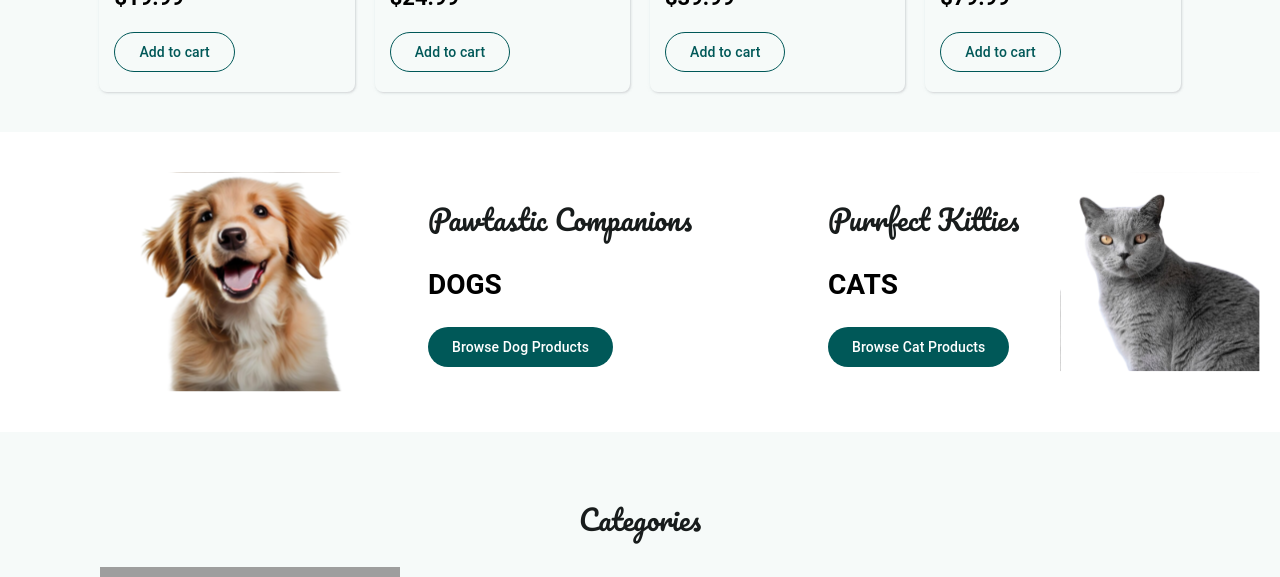
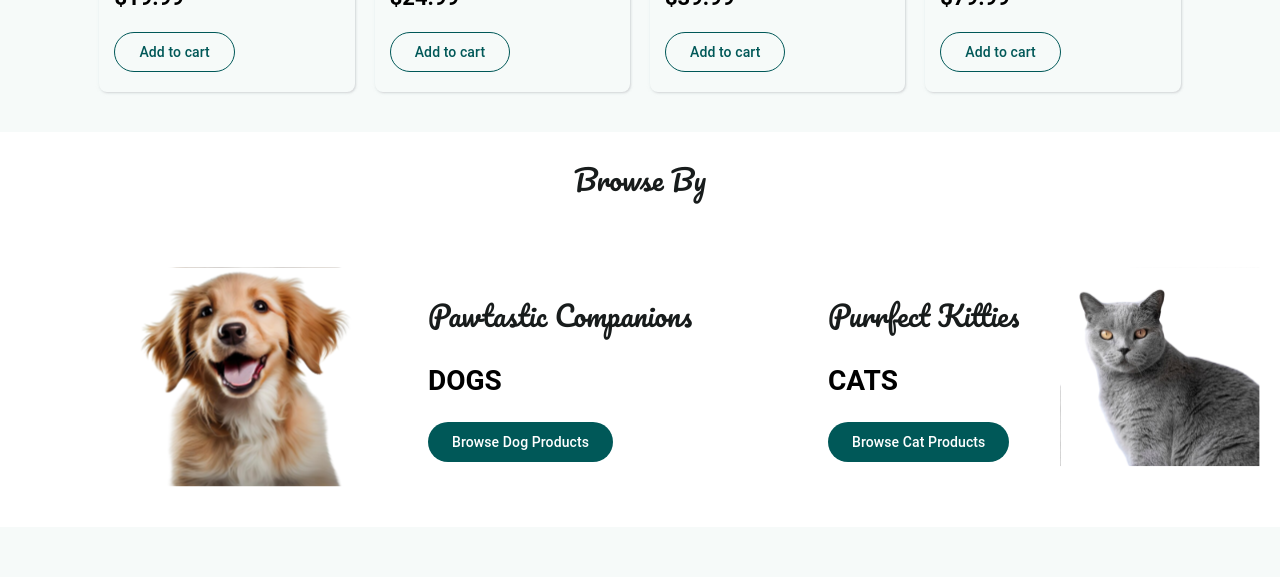
Before and after one commit to Emetila/paws-and-purrs, a React (Create React App) app: page / in a window 1280 px wide. Shown: the part 1520-2097 px from the top of the page. Built offline with nearby package versions, Linux system fonts and the light colour scheme; grey boxes are pictures that could not be loaded.

Commit message:
Implemented button functionality

```diff
--- a/src/app/components/Browse/index.jsx
+++ b/src/app/components/Browse/index.jsx
@@ -1,18 +1,25 @@
 import React from "react";
 import style from './style.module.css';
-import {ReactComponent as DogImage} from '../../assets/images/dog.svg';
-import {ReactComponent as CatImage} from '../../assets/images/cat.svg';
+import { ReactComponent as DogImage } from '../../assets/images/dog.svg';
+import { ReactComponent as CatImage } from '../../assets/images/cat.svg';
 import { CustomButton } from "../Button";
+import { useNavigate } from "react-router-dom";
 
 export const BrowseSection = () => {
+    const navigate = useNavigate();
+    const goToProduct = () => {
+        navigate('/product');
+    };
     return (
-        <section className={style.container}>
+        <section>
+            <h2 className={style.titletext}>Browse By</h2>
+            <div className={style.container}>
                 <div className={style.dogbox}>
                     <DogImage className={style.image} />
                     <div className={style.cat}>
                         <h2 className={style.title}>Pawtastic Companions</h2>
                         <h1>DOGS</h1>
-                    <CustomButton onClick={() => { }}>Browse Dog Products</CustomButton>
+                        <CustomButton onClick={goToProduct}>Browse Dog Products</CustomButton>
                     </div>
                 </div>
 
@@ -20,9 +27,10 @@ export const BrowseSection = () => {
                     <div className={style.cat}>
                         <h2>Purrfect Kitties</h2>
                         <h1>CATS</h1>
-                    <CustomButton onClick={() => { }}>Browse Cat Products</CustomButton>
+                        <CustomButton onClick={goToProduct}>Browse Cat Products</CustomButton>
                     </div>
                     <CatImage className={style.image2} />
+                </div>
             </div>
         </section>
     )
--- a/src/app/components/Browse/style.module.css
+++ b/src/app/components/Browse/style.module.css
@@ -6,6 +6,10 @@
     justify-content: center;
     gap: 100px;
     overflow: hidden;
+}
+
+.titletext {
+    text-align: center;
 }
 
 .dogbox, .catbox {
--- a/src/app/components/Featured/index.jsx
+++ b/src/app/components/Featured/index.jsx
@@ -3,9 +3,15 @@ import style from './style.module.css';
 import { Title } from "./title";
 import { featuredProduct } from "./product";
 import { CustomButton } from "../Button";
+import { useNavigate } from "react-router-dom";
 
 
 export const FeaturedProduct = () => {
+    const navigate = useNavigate();
+
+  const goToProduct = () => {
+    navigate('/product');
+  };
     return (
         <section className={style.container}>
             <Title />
@@ -26,7 +32,7 @@ export const FeaturedProduct = () => {
                                 </div>
                                 <h2 className={style.amount}>{featuredProduct.amount}</h2>
                             </div>
-                            <CustomButton className={style.button} onClick={() => { }} type="secondary">Add to cart</CustomButton>
+                            <CustomButton className={style.button} onClick={goToProduct} type="secondary">Add to cart</CustomButton>
                         </div>
                     </div>
                 ))}
--- a/src/app/components/Hero/index.jsx
+++ b/src/app/components/Hero/index.jsx
@@ -2,8 +2,15 @@ import React from "react";
 import style from './style.module.css';
 import {ReactComponent as Image} from '../../assets/images/hero.svg';
 import { CustomButton } from "../Button";
+import { ProductPage } from "../../pages/Product";
+import { useNavigate } from 'react-router-dom';
 
 export const HeroSection = () => {
+    const navigate = useNavigate();
+
+  const goToProduct = () => {
+    navigate('/product');
+  };
     return (
         <div className={style.hero}>
             <Image className={style.image} />
@@ -13,7 +20,7 @@ export const HeroSection = () => {
                 <p>Discover unique pet products that make a difference. We have Everything your pet needs for
                     a happy life.</p>
                 </div>
-                <CustomButton onClick={()=>{}}>Shop Paws and Purrs</CustomButton>
+                <CustomButton onClick={goToProduct}>Shop Paws and Purrs</CustomButton>
             </div>
         </div>
     )
```
Lines whose indentation alone changed are shown as unchanged.
